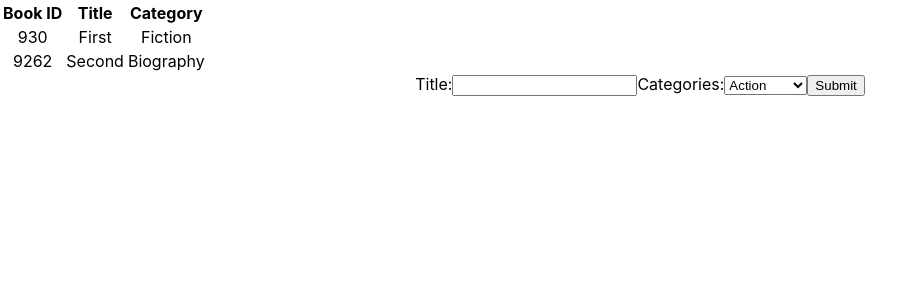
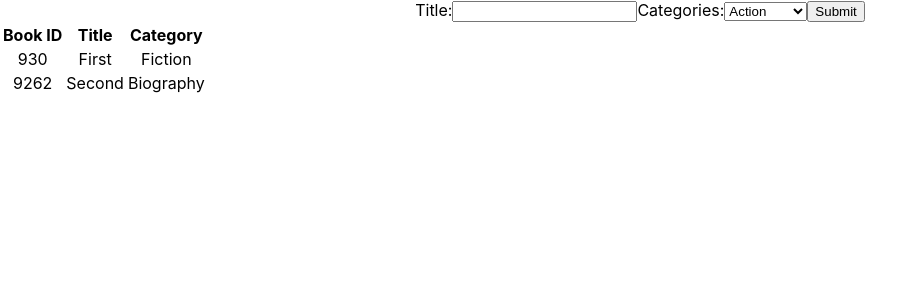
Before and after one commit to alvaropazz/react_bookstore, a React (Create React App) app: page / in a window 1280 px wide. Shown: the top 300 px of the page, without its empty margins (0-924 px from the left). Built offline with nearby package versions, Linux system fonts and the light colour scheme.

Commit message:
refactor: move components to containers :+1:
https://redux.js.org/basics/usage-with-react#presentational-and-container-components

```diff
--- a/src/components/App.js
+++ b/src/components/App.js
@@ -1,13 +1,13 @@
 import React from 'react';
 import './App.css';
-import { BooksForm } from './BooksForm';
-import BooksList from './BooksList';
+import { BooksForm } from '../containers/BooksForm';
+import BooksList from '../containers/BooksList';
 
 function App() {
   return (
     <div className="App">
+      <BooksForm />
       <BooksList />
-      <BooksForm />
     </div>
   );
 }
--- a/src/components/BooksList.js
+++ b/src/containers/BooksList.js
@@ -1,7 +1,7 @@
 import React from 'react';
 import { connect } from 'react-redux';
 import PropTypes from 'prop-types';
-import BookComponent from './Book';
+import BookComponent from '../components/Book';
 
 const mapStateToProps = state => ({
   books: state.books,
```
Also changed, not shown: src/containers/BooksForm.js (renamed from src/components/BooksForm.js).
